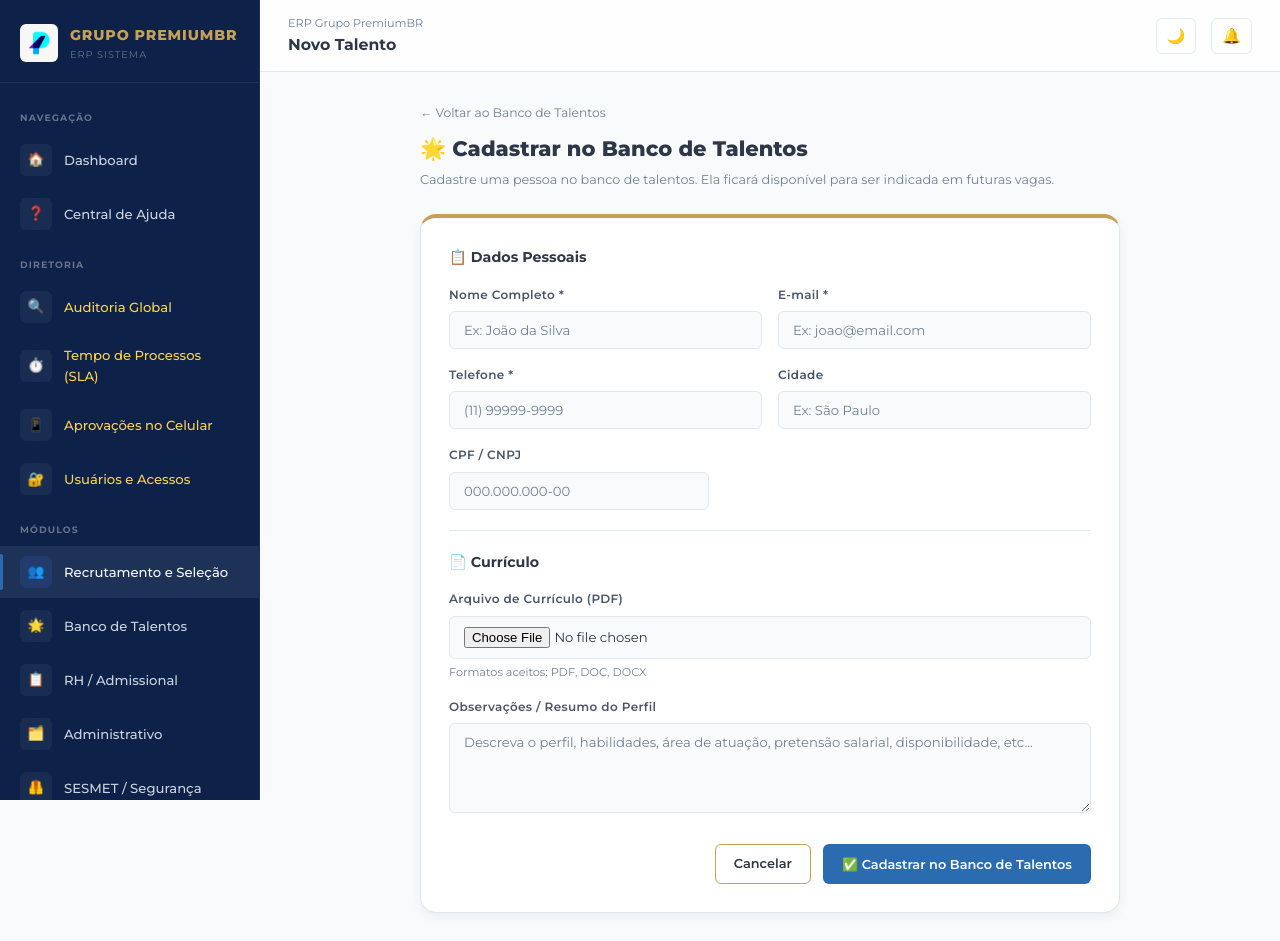
After one commit to nicolasjussiani/grupopremium, a Django app: page /recrutamento/banco-talentos/novo/ in a window 1280 px wide. The commit adds this page. Run offline with Django 5.2, Linux system fonts and the light colour scheme; a user stored in the database is signed in; data that the repository does not hold is empty; parts of the project's set-up code (start-up, migrations or seed data) failed here and were passed over; some libraries are stand-ins or nearby versions.

Commit message:
feat(recrutamento): cadastro direto no Banco de Talentos sem necessidade de vaga

```diff
--- a/recrutamento/urls.py
+++ b/recrutamento/urls.py
@@ -11,6 +11,7 @@ urlpatterns = [
     path('<int:vaga_pk>/candidato/novo/', views.adicionar_candidato, name='adicionar_candidato'),
     path('candidato/<int:candidato_pk>/avancar/', views.avancar_etapa, name='avancar_etapa'),
     path('banco-talentos/', views.banco_talentos, name='banco_talentos'),
+    path('banco-talentos/novo/', views.adicionar_talento, name='adicionar_talento'),
     path('api/parse-curriculo/', views.parse_curriculo, name='parse_curriculo'),
     path('candidato/<int:pk>/baixar-curriculo/', views.baixar_curriculo_candidato, name='baixar_curriculo_candidato'),
     path('talento/<int:pk>/baixar-curriculo/', views.baixar_curriculo_talento, name='baixar_curriculo_talento'),
--- a/recrutamento/views.py
+++ b/recrutamento/views.py
@@ -1,4 +1,4 @@
-"""ERP Grupo PremiumBR — Views do Módulo 1: Recrutamento e Seleção"""
+"""ERP Grupo PremiumBR ÔÇö Views do M├│dulo 1: Recrutamento e Sele├º├úo"""
 from django.shortcuts import render, redirect, get_object_or_404
 from django.contrib.auth.decorators import login_required
 from django.contrib import messages
@@ -54,7 +54,7 @@ def _snapshot_vaga(vaga):
         dados[campo] = valor
     return dados
 
-# OCR imports — opcionais (não disponíveis na Vercel)
+# OCR imports ÔÇö opcionais (n├úo dispon├¡veis na Vercel)
 try:
     import pymupdf as fitz
     HAS_FITZ = True
@@ -100,7 +100,7 @@ def lista_vagas(request):
 @access_required(permission='recrutamento.add_vaga', profiles=('rh', 'gestor'))
 def nova_vaga(request):
     if request.method == 'POST':
-        # Gateway 1: Validar campos obrigatórios
+        # Gateway 1: Validar campos obrigat├│rios
         campos_obrigatorios = [
             'nome_vaga', 'quantidade_colaboradores', 'cidade', 'unidade',
             'perfil_desejado', 'atividades', 'horario_trabalho', 'tipo_contratacao',
@@ -113,7 +113,7 @@ def nova_vaga(request):
 
         if erros:
             messages.error(request,
-                f'⚠️ GATEWAY: Informações incompletas! {len(erros)} campo(s) obrigatório(s) não preenchido(s).')
+                f'ÔÜá´©Å GATEWAY: Informa├º├Áes incompletas! {len(erros)} campo(s) obrigat├│rio(s) n├úo preenchido(s).')
             return render(request, 'recrutamento/nova_vaga.html', {
                 'post_data': request.POST,
                 'erros': erros,
@@ -165,7 +165,7 @@ def nova_vaga(request):
                 'post_data': request.POST,
                 'tipo_choices': Vaga.TIPO_CONTRATACAO,
             })
-        messages.success(request, f'✅ Vaga "{vaga.nome_vaga}" criada com sucesso! Aguardando candidatos.')
+        messages.success(request, f'Ô£à Vaga "{vaga.nome_vaga}" criada com sucesso! Aguardando candidatos.')
         return redirect('detalhe_vaga', pk=vaga.pk)
 
     return render(request, 'recrutamento/nova_vaga.html', {
@@ -201,7 +201,7 @@ def editar_vaga(request, pk):
                 candidatos_afetados=vaga.candidatos.count(),
                 realizado_por=request.user,
             )
-            messages.success(request, f'Vaga "{vaga.nome_vaga}" atualizada e registrada no histórico.')
+            messages.success(request, f'Vaga "{vaga.nome_vaga}" atualizada e registrada no hist├│rico.')
             return redirect('detalhe_vaga', pk=vaga.pk)
 
     return render(request, 'recrutamento/editar_vaga.html', {
@@ -221,9 +221,9 @@ def excluir_vaga(request, pk):
         motivos_validos = {valor for valor, _ in HistoricoVaga.MOTIVOS}
         erros = []
         if motivo not in motivos_validos:
-            erros.append('Selecione um motivo válido.')
+            erros.append('Selecione um motivo v├ílido.')
         if len(justificativa) < 5:
-            erros.append('Descreva o motivo da exclusão com pelo menos 5 caracteres.')
+            erros.append('Descreva o motivo da exclus├úo com pelo menos 5 caracteres.')
         if not erros:
             vaga_id = vaga.pk
             nome_vaga = vaga.nome_vaga
@@ -240,7 +240,7 @@ def excluir_vaga(request, pk):
                 realizado_por=request.user,
             )
             vaga.delete()
-            messages.success(request, f'Vaga "{nome_vaga}" excluída e registrada no histórico.')
+            messages.success(request, f'Vaga "{nome_vaga}" exclu├¡da e registrada no hist├│rico.')
             return redirect('lista_vagas')
         for erro in erros:
             messages.error(request, erro)
@@ -322,7 +322,7 @@ def adicionar_candidato(request, vaga_pk):
             messages.error(request, mensagem)
             return render(request, 'recrutamento/adicionar_candidato.html', {'vaga': vaga})
 
-        # Salva no Banco de Talentos ou atualiza a última vaga aplicada
+        # Salva no Banco de Talentos ou atualiza a ├║ltima vaga aplicada
         if email:
             talento, created = Talento.objects.get_or_create(
                 email=email,
@@ -342,7 +342,7 @@ def adicionar_candidato(request, vaga_pk):
                 talento.arquivo = candidato.arquivo.name
             talento.save()
 
-        messages.success(request, f'✅ Candidato {candidato.nome} adicionado à vaga {vaga.nome_vaga}.')
+        messages.success(request, f'Ô£à Candidato {candidato.nome} adicionado ├á vaga {vaga.nome_vaga}.')
         return redirect('detalhe_vaga', pk=vaga_pk)
     return render(request, 'recrutamento/adicionar_candidato.html', {'vaga': vaga})
 
@@ -351,7 +351,7 @@ def adicionar_candidato(request, vaga_pk):
 @access_required(permission='recrutamento.change_candidato', profiles=('rh', 'gestor'))
 @transaction.atomic
 def avancar_etapa(request, candidato_pk):
-    """Gateway: avança candidato para próxima etapa ou reprova"""
+    """Gateway: avan├ºa candidato para pr├│xima etapa ou reprova"""
     candidato = get_object_or_404(Candidato.objects.select_for_update(), pk=candidato_pk)
     if request.method == 'POST':
         acao = request.POST.get('acao')
@@ -367,7 +367,7 @@ def avancar_etapa(request, candidato_pk):
             candidato.save()
             _atualizar_status_vaga(vaga)
             messages.warning(request,
-                f'❌ GATEWAY: Candidato {candidato.nome} reprovado. Processo retorna para nova seleção.')
+                f'ÔØî GATEWAY: Candidato {candidato.nome} reprovado. Processo retorna para nova sele├º├úo.')
 
         elif acao == 'avancar':
             idx = etapas.index(candidato.etapa_atual) if candidato.etapa_atual in etapas else 0
@@ -384,20 +384,20 @@ def avancar_etapa(request, candidato_pk):
                 if candidato.etapa_atual == 'aprovado':
                     _disparar_admissao(candidato, request.user)
                 _atualizar_status_vaga(vaga)
-                messages.success(request, f'✅ Candidato {candidato.nome} avançou para: {candidato.get_etapa_atual_display()}')
+                messages.success(request, f'Ô£à Candidato {candidato.nome} avan├ºou para: {candidato.get_etapa_atual_display()}')
             else:
-                messages.info(request, 'Candidato já está na etapa final.')
+                messages.info(request, 'Candidato j├í est├í na etapa final.')
 
         else:
             messages.error(request, 'Acao de etapa invalida.')
 
-        # Notifica mudança de status da vaga
+        # Notifica mudan├ºa de status da vaga
         vaga.refresh_from_db(fields=['status'])
         if vaga.status != status_anterior:
             messages.info(
                 request,
-                f'🔄 Status da vaga "{vaga.nome_vaga}" atualizado: '
-                f'{dict(Vaga.STATUS_CHOICES).get(status_anterior, status_anterior)} → '
+                f'­ƒöä Status da vaga "{vaga.nome_vaga}" atualizado: '
+                f'{dict(Vaga.STATUS_CHOICES).get(status_anterior, status_anterior)} ÔåÆ '
                 f'{vaga.get_status_display()}'
             )
 
@@ -408,26 +408,26 @@ def avancar_etapa(request, candidato_pk):
 
 def _atualizar_status_vaga(vaga):
     """Atualiza o status da vaga automaticamente com base no pipeline de candidatos."""
-    # Não alterar vagas já canceladas ou preenchidas manualmente
+    # N├úo alterar vagas j├í canceladas ou preenchidas manualmente
     if vaga.status in ('cancelada', 'preenchida'):
         return
 
     candidatos = vaga.candidatos.all()
 
-    # Regra 1: Se há algum candidato aprovado → Vaga Preenchida
+    # Regra 1: Se h├í algum candidato aprovado ÔåÆ Vaga Preenchida
     if candidatos.filter(etapa_atual='aprovado').exists():
         novo_status = 'preenchida'
-    # Regra 2: Se há candidato na entrevista final → Aguardando Entrevista Final
+    # Regra 2: Se h├í candidato na entrevista final ÔåÆ Aguardando Entrevista Final
     elif candidatos.filter(etapa_atual='entrevista_final').exists():
         novo_status = 'aguardando_entrevista'
-    # Regra 3: Se há candidato em avaliação DP → Em Seleção
+    # Regra 3: Se h├í candidato em avalia├º├úo DP ÔåÆ Em Sele├º├úo
     elif candidatos.filter(etapa_atual='avaliacao_dp').exists():
         novo_status = 'em_selecao'
-    # Regra 4: Se há algum candidato em triagem → Em Seleção
+    # Regra 4: Se h├í algum candidato em triagem ÔåÆ Em Sele├º├úo
     elif candidatos.filter(etapa_atual='triagem').exists():
         novo_status = 'em_selecao'
     else:
-        # Sem candidatos ativos — mantém o status atual
+        # Sem candidatos ativos ÔÇö mant├®m o status atual
         return
 
     if vaga.status != novo_status:
@@ -436,7 +436,7 @@ def _atualizar_status_vaga(vaga):
 
 
 def _disparar_admissao(candidato, usuario):
-    """Gatilho automático: candidato aprovado → cria processo admissional no Módulo 2"""
+    """Gatilho autom├ítico: candidato aprovado ÔåÆ cria processo admissional no M├│dulo 2"""
     if not candidato.encaminhado_admissao:
         admissao = Admissao(
             candidato_nome=candidato.nome,
@@ -453,7 +453,7 @@ def _disparar_admissao(candidato, usuario):
         # Criar checklist de documentos automaticamente
         tipos_doc = [t[0] for t in DocumentoAdmissional.TIPOS]
 
-        # Filtrar documentos desnecessários baseados na flag
+        # Filtrar documentos desnecess├írios baseados na flag
         if not candidato.tem_filhos_menores_14:
             if 'carteira_vacinacao' in tipos_doc:
                 tipos_doc.remove('carteira_vacinacao')
@@ -470,7 +470,7 @@ def _disparar_admissao(candidato, usuario):
                 destinatario=rh_user,
                 tipo='gateway',
                 modulo='admissional',
-                titulo=f'🔔 Novo candidato aprovado: {candidato.nome}',
+                titulo=f'­ƒöö Novo candidato aprovado: {candidato.nome}',
                 mensagem=f'Candidato {candidato.nome} foi aprovado para a vaga "{candidato.vaga.nome_vaga}" '
                          f'({candidato.vaga.unidade}). Processo admissional criado automaticamente.',
                 url_acao=f'/admissional/{admissao.pk}/',
@@ -497,6 +497,81 @@ def banco_talentos(request):
         'vaga_filter': vaga_filter,
     })
 
+
+@login_required
+@access_required(permission='recrutamento.add_candidato', profiles=('rh', 'gestor'))
+@transaction.atomic
+def adicionar_talento(request):
+    """Cadastra uma pessoa diretamente no Banco de Talentos, sem vínculo com vaga."""
+    if request.method == 'POST':
+        nome = request.POST.get('nome', '').strip()
+        email = request.POST.get('email', '').strip()
+        telefone = request.POST.get('telefone', '').strip()
+        cidade = request.POST.get('cidade', '').strip()
+        cpf_cnpj = request.POST.get('cpf_cnpj', '').strip()
+        curriculo_obs = request.POST.get('curriculo_obs', '').strip()
+
+        erros = []
+        if not nome:
+            erros.append('Nome é obrigatório.')
+        if not email:
+            erros.append('E-mail é obrigatório.')
+        if not telefone:
+            erros.append('Telefone é obrigatório.')
+
+        if erros:
+            for erro in erros:
+                messages.error(request, erro)
+            return render(request, 'recrutamento/adicionar_talento.html', {'post_data': request.POST})
+
+        if Talento.objects.filter(email=email).exists():
+            messages.warning(request, f'⚠️ Já existe um talento com o e-mail "{email}". Cadastro não duplicado.')
+            return redirect('banco_talentos')
+
+        talento = Talento(
+            nome=nome,
+            email=email,
+            telefone=telefone,
+            cidade=cidade or 'Não Informado',
+            cpf_cnpj=cpf_cnpj or '000.000.000-00',
+            curriculo_texto=curriculo_obs,
+        )
+
+        arquivo_upload = request.FILES.get('curriculo_pdf')
+        try:
+            direct_key = verify_direct_upload(request, 'curriculo_pdf')
+        except ValidationError as exc:
+            messages.error(request, exc.messages[0])
+            return render(request, 'recrutamento/adicionar_talento.html', {'post_data': request.POST})
+
+        if arquivo_upload:
+            try:
+                validate_document_upload(arquivo_upload)
+            except ValidationError as exc:
+                messages.error(request, exc.messages[0])
+                return render(request, 'recrutamento/adicionar_talento.html', {'post_data': request.POST})
+            talento.arquivo = arquivo_upload
+        elif direct_key:
+            talento.arquivo.name = direct_key
+
+        try:
+            talento.full_clean()
+            talento.save()
+        except (ValidationError, OSError) as exc:
+            if isinstance(exc, OSError):
+                transaction.set_rollback(True)
+                mensagem = 'Não foi possível armazenar o currículo. Tente novamente.'
+            else:
+                mensagem = '; '.join(exc.messages)
+            messages.error(request, mensagem)
+            return render(request, 'recrutamento/adicionar_talento.html', {'post_data': request.POST})
+
+        messages.success(request, f'✅ Talento "{talento.nome}" cadastrado no Banco de Talentos com sucesso!')
+        return redirect('banco_talentos')
+
+    return render(request, 'recrutamento/adicionar_talento.html', {})
+
+
 @login_required
 def baixar_curriculo_candidato(request, pk):
     from django.http import HttpResponse, HttpResponseNotFound
@@ -508,7 +583,7 @@ def baixar_curriculo_candidato(request, pk):
         filename = get_valid_filename(f'curriculo_{candidato.nome}.pdf')
         response['Content-Disposition'] = f'attachment; filename="{filename}"'
         return response
-    return HttpResponseNotFound("Currículo não encontrado.")
+    return HttpResponseNotFound("Curr├¡culo n├úo encontrado.")
 
 @login_required
 def baixar_curriculo_talento(request, pk):
@@ -521,15 +596,15 @@ def baixar_curriculo_talento(request, pk):
         filename = get_valid_filename(f'curriculo_{talento.nome}.pdf')
         response['Content-Disposition'] = f'attachment; filename="{filename}"'
         return response
-    return HttpResponseNotFound("Currículo não encontrado.")
+    return HttpResponseNotFound("Curr├¡culo n├úo encontrado.")
 
 @login_required
 @access_required(permission='recrutamento.view_candidato', profiles=('rh', 'gestor', 'sesmet'))
 def parse_curriculo(request):
-    """Lê um PDF enviado por AJAX e tenta extrair nome, email e telefone."""
+    """L├¬ um PDF enviado por AJAX e tenta extrair nome, email e telefone."""
     if not HAS_FITZ:
         return JsonResponse({
-            'error': 'Leitura de PDF não disponível neste servidor. Configure localmente para usar esta funcionalidade.'
+            'error': 'Leitura de PDF n├úo dispon├¡vel neste servidor. Configure localmente para usar esta funcionalidade.'
         }, status=400)
     if request.method == 'POST':
         arquivo = request.FILES.get('curriculo')
@@ -545,50 +620,50 @@ def parse_curriculo(request):
             return JsonResponse({'error': exc.messages[0]}, status=400)
         texto = ""
         try:
-            # Lê os bytes apenas uma vez
+            # L├¬ os bytes apenas uma vez
             doc = fitz.open(stream=file_bytes, filetype="pdf")
             for page in doc:
                 page_text = page.get_text()
                 if len(page_text.strip()) > 5:
                     texto += page_text + "\n"
                 else:
-                    # OCR fallback para páginas escaneadas
+                    # OCR fallback para p├íginas escaneadas
                     if HAS_OCR:
                         try:
                             pix = page.get_pixmap(dpi=150)
                             img = Image.open(io.BytesIO(pix.tobytes()))
                             texto += pytesseract.image_to_string(img, lang='por') + "\n"
                         except Exception as ocr_e:
-                            print(f"OCR ignorado na página: {ocr_e}")
+                            print(f"OCR ignorado na p├ígina: {ocr_e}")
             doc.close()
         except Exception:
             logger.exception('Falha ao extrair texto do curriculo')
             return JsonResponse({'error': 'Nao foi possivel ler o PDF enviado.'}, status=400)
 
-        # Extração de Email
-        # Corrige possíveis erros de OCR (ex: copyright ou grau lidos no lugar do @)
-        texto_limpo = texto.replace('©', '@').replace('°', '@')
+        # Extra├º├úo de Email
+        # Corrige poss├¡veis erros de OCR (ex: copyright ou grau lidos no lugar do @)
+        texto_limpo = texto.replace('┬®', '@').replace('┬░', '@')
         email_match = re.search(r'[\w\.-]+@[\w\.-]+\.\w+', texto_limpo)
         email = email_match.group(0) if email_match else ''
 
-        # Extração de Telefone (padrão básico Brasil)
+        # Extra├º├úo de Telefone (padr├úo b├ísico Brasil)
         # Match para: (11) 99999-9999, 11 99999 9999, 11999999999, etc
         tel_match = re.search(r'\(?\d{2}\)?\s*9?\s*\d{4}[-\s]?\d{4}', texto)
         telefone = tel_match.group(0) if tel_match else ''
 
-        # Extração de Nome
+        # Extra├º├úo de Nome
         nome = ""
-        # 1. Tenta buscar um padrão explícito: "Nome: Fulano" ou "Nome completo: Fulano"
-        nome_match = re.search(r'(?i)(?:nome\s*completo|nome):\s*([A-Za-zÀ-ÿ\s]+)', texto_limpo)
+        # 1. Tenta buscar um padr├úo expl├¡cito: "Nome: Fulano" ou "Nome completo: Fulano"
+        nome_match = re.search(r'(?i)(?:nome\s*completo|nome):\s*([A-Za-z├Ç-├┐\s]+)', texto_limpo)
         if nome_match:
             nome = nome_match.group(1).strip()
 
-        # 2. Se não encontrou padrão explícito, usa heurística da primeira linha
+        # 2. Se n├úo encontrou padr├úo expl├¡cito, usa heur├¡stica da primeira linha
         if not nome or len(nome) < 3:
             linhas = [l.strip() for l in texto_limpo.split('\n') if len(l.strip()) > 2]
-            # Ignora a palavra "Currículo" ou "Curriculum" se for a primeira linha
+            # Ignora a palavra "Curr├¡culo" ou "Curriculum" se for a primeira linha
             if len(linhas) > 0:
-                if linhas[0].lower() in ['currículo', 'curriculo', 'curriculum vitae', 'curriculum']:
+                if linhas[0].lower() in ['curr├¡culo', 'curriculo', 'curriculum vitae', 'curriculum']:
                     linhas.pop(0)
                 if len(linhas) > 0 and linhas[0].lower() in ['dados pessoais', 'dados pessoais:']:
                     linhas.pop(0)
@@ -599,7 +674,7 @@ def parse_curriculo(request):
                     nome += " " + linhas[1]
 
         # Limpa caracteres bizarros do nome
-        nome = re.sub(r'[^a-zA-ZáéíóúâêôãõçÁÉÍÓÚÂÊÔÃÕÇ \-]', '', nome).strip()
+        nome = re.sub(r'[^a-zA-Z├í├®├¡├│├║├ó├¬├┤├ú├Á├º├ü├ë├ì├ô├Ü├é├è├ö├â├ò├ç \-]', '', nome).strip()
 
         if len(nome) > 100:
             nome = nome[:100]
@@ -611,4 +686,4 @@ def parse_curriculo(request):
             'texto_extraido': texto
         })
 
-    return JsonResponse({'error': 'Arquivo não enviado.'}, status=400)
+    return JsonResponse({'error': 'Arquivo n├úo enviado.'}, status=400)
--- /dev/null
+++ b/templates/recrutamento/adicionar_talento.html
@@ -0,0 +1,86 @@
+{% extends 'base.html' %}
+{% block title %}Cadastrar Talento — ERP Grupo PremiumBR{% endblock %}
+{% block nav_recrutamento %}active{% endblock %}
+{% block topbar_title %}Novo Talento{% endblock %}
+
+{% block content %}
+<div style="max-width:700px;margin:0 auto;">
+
+  <a href="{% url 'banco_talentos' %}" style="color:var(--text-muted);font-size:0.82rem;text-decoration:none;">← Voltar ao Banco de Talentos</a>
+  <h1 style="font-size:1.4rem;font-weight:800;margin:8px 0 4px;">🌟 Cadastrar no Banco de Talentos</h1>
+  <p style="font-size:0.85rem;color:var(--text-muted);margin-bottom:24px;">
+    Cadastre uma pessoa no banco de talentos. Ela ficará disponível para ser indicada em futuras vagas.
+  </p>
+
+  {% if messages %}
+    {% for msg in messages %}
+      <div class="alert alert-{{ msg.tags }}" style="margin-bottom:16px;">{{ msg }}</div>
+    {% endfor %}
+  {% endif %}
+
+  <form method="post" enctype="multipart/form-data" class="card" style="padding:28px;">
+    {% csrf_token %}
+
+    <div class="card-title mb-4">📋 Dados Pessoais</div>
+
+    <div style="display:grid;grid-template-columns:1fr 1fr;gap:16px;margin-bottom:16px;">
+      <div>
+        <label class="form-label" for="id_nome">Nome Completo *</label>
+        <input type="text" id="id_nome" name="nome" class="form-control"
+               value="{{ post_data.nome|default:'' }}"
+               placeholder="Ex: João da Silva" required maxlength="200">
+      </div>
+      <div>
+        <label class="form-label" for="id_email">E-mail *</label>
+        <input type="email" id="id_email" name="email" class="form-control"
+               value="{{ post_data.email|default:'' }}"
+               placeholder="Ex: joao@email.com" required>
+      </div>
+    </div>
+
+    <div style="display:grid;grid-template-columns:1fr 1fr;gap:16px;margin-bottom:16px;">
+      <div>
+        <label class="form-label" for="id_telefone">Telefone *</label>
+        <input type="text" id="id_telefone" name="telefone" class="form-control"
+               value="{{ post_data.telefone|default:'' }}"
+               placeholder="(11) 99999-9999" required maxlength="20">
+      </div>
+      <div>
+        <label class="form-label" for="id_cidade">Cidade</label>
+        <input type="text" id="id_cidade" name="cidade" class="form-control"
+               value="{{ post_data.cidade|default:'' }}"
+               placeholder="Ex: São Paulo" maxlength="100">
+      </div>
+    </div>
+
+    <div style="margin-bottom:16px;">
+      <label class="form-label" for="id_cpf_cnpj">CPF / CNPJ</label>
+      <input type="text" id="id_cpf_cnpj" name="cpf_cnpj" class="form-control"
+             value="{{ post_data.cpf_cnpj|default:'' }}"
+             placeholder="000.000.000-00" maxlength="18" style="max-width:260px;">
+    </div>
+
+    <div class="divider"></div>
+    <div class="card-title mb-4">📄 Currículo</div>
+
+    <div style="margin-bottom:16px;">
+      <label class="form-label" for="id_curriculo_pdf">Arquivo de Currículo (PDF)</label>
+      <input type="file" id="id_curriculo_pdf" name="curriculo_pdf" class="form-control"
+             accept=".pdf,.doc,.docx">
+      <div style="font-size:0.75rem;color:var(--text-muted);margin-top:4px;">Formatos aceitos: PDF, DOC, DOCX</div>
+    </div>
+
+    <div style="margin-bottom:24px;">
+      <label class="form-label" for="id_curriculo_obs">Observações / Resumo do Perfil</label>
+      <textarea id="id_curriculo_obs" name="curriculo_obs" class="form-control" rows="4"
+                placeholder="Descreva o perfil, habilidades, área de atuação, pretensão salarial, disponibilidade, etc...">{{ post_data.curriculo_obs|default:'' }}</textarea>
+    </div>
+
+    <div style="display:flex;gap:12px;justify-content:flex-end;">
+      <a href="{% url 'banco_talentos' %}" class="btn btn-outline">Cancelar</a>
+      <button type="submit" class="btn btn-mod1">✅ Cadastrar no Banco de Talentos</button>
+    </div>
+  </form>
+
+</div>
+{% endblock %}
```
Also changed, not shown: templates/recrutamento/banco_talentos.html (+8 -2 lines).
